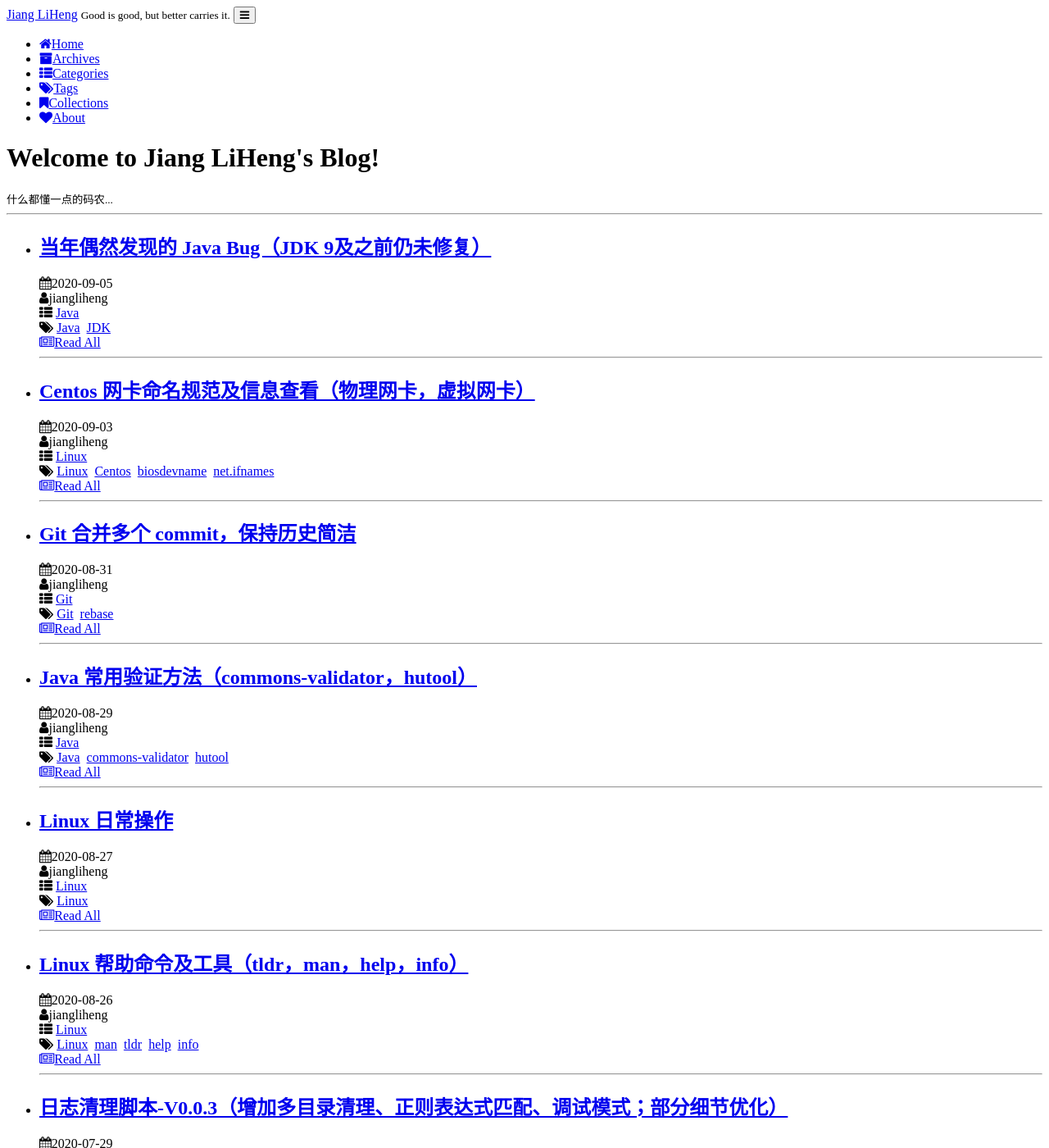
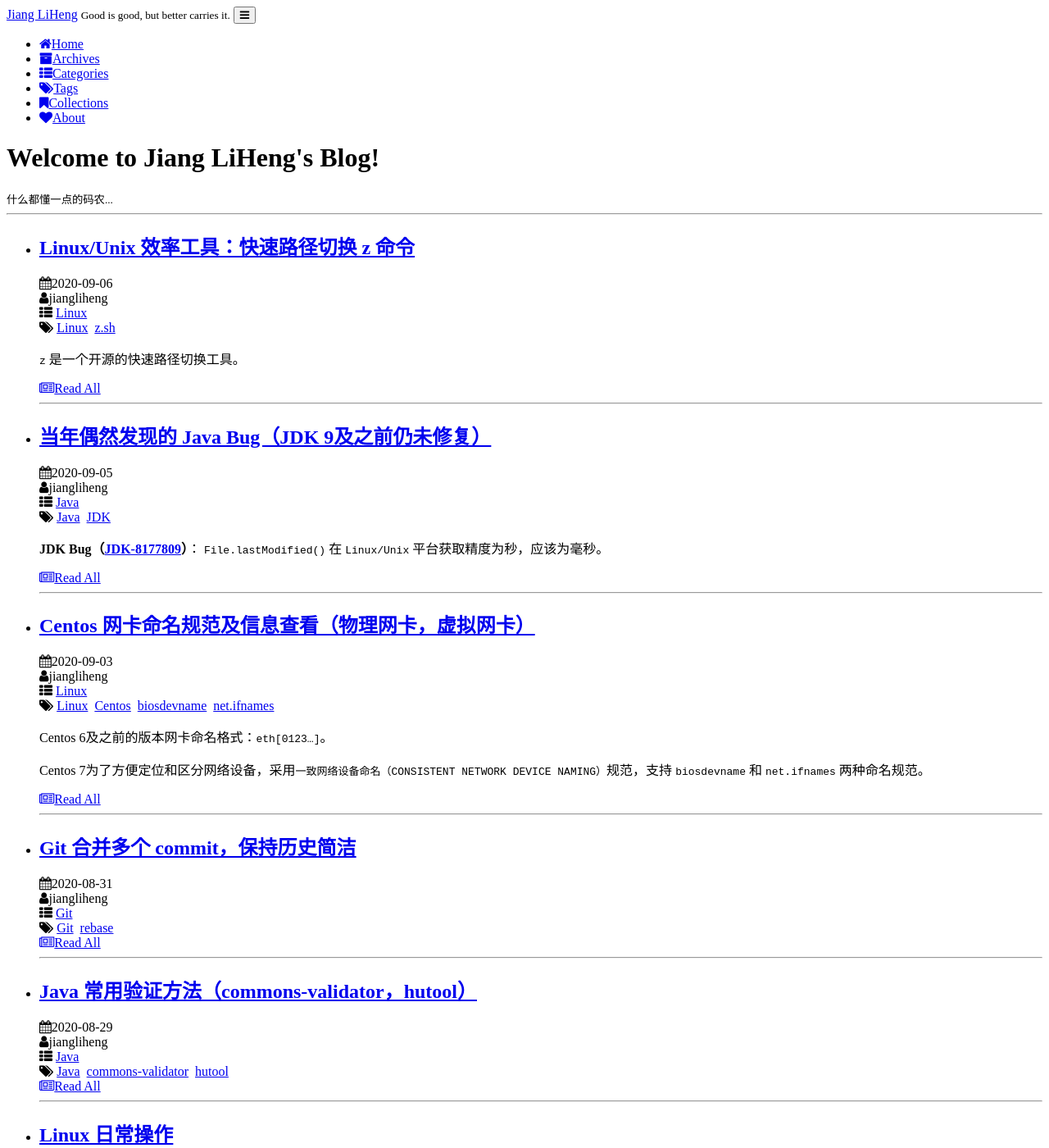
Before and after one commit to jiangliheng/blog, a Jekyll site: the page built from index.html, in a window 1280 px wide and 1400 px high. Shown: the whole window at 82% size. Built offline with Jekyll 4.4.1, drawn with Linux system fonts in a browser that asks for light colours; the list of posts is cut into pages by our own code; comment, search, counter and statistics services are not loaded; a style sheet for code colours, icons or effects is not loaded; some of the changed text lies outside the part shown.

Commit message:
fix format && add z.sh article

````diff
--- a/_posts/2020/2020-09-03-centos-network.md
+++ b/_posts/2020/2020-09-03-centos-network.md
@@ -8,6 +8,10 @@ author: jiangliheng
 ---
 * content
 {:toc}
+
+Centos 6及之前的版本网卡命名格式：```eth[0123…]```。
+
+Centos 7为了方便定位和区分网络设备，采用```一致网络设备命名（CONSISTENT NETWORK DEVICE NAMING）```规范，支持 ```biosdevname``` 和 ```net.ifnames``` 两种命名规范。
 
 
 
--- a/_posts/2020/2020-09-05-java-bug-file-lastModified.md
+++ b/_posts/2020/2020-09-05-java-bug-file-lastModified.md
@@ -8,6 +8,8 @@ author: jiangliheng
 ---
 * content
 {:toc}
+
+**JDK Bug（[JDK-8177809](https://bugs.openjdk.java.net/browse/JDK-8177809)）**： ```File.lastModified()``` 在 ```Linux/Unix``` 平台获取精度为秒，应该为毫秒。
 
 
 
--- /dev/null
+++ b/_posts/2020/2020-09-06-linux-z.md
@@ -0,0 +1,80 @@
+---
+layout: post
+title: "Linux/Unix 效率工具：快速路径切换 z 命令"
+date: "2020-09-06 10:00"
+category: Linux
+tags: Linux z.sh
+author: jiangliheng
+---
+* content
+{:toc}
+
+```z``` 是一个开源的快速路径切换工具。
+
+
+
+# 简介
+
+```z``` 是一个开源的快速路径切换工具（类似工具还有 ```z.lua```、```autojump```、```fasd```）。通过 ```Frecency``` 机制对日常访问的路径进行 ```Frecent``` 权重计算，```z``` 会帮你切换到所有匹配正则关键字的路径中权重值最高的那条路径。
+
+```Frecency``` 是由 ```Mozilla``` 开发，将访问的频率和新近度（上一次访问到现在的时间差）合并为一个度量的启发式方法。
+
+详细内容见： https://github.com/rupa/z
+
+# 安装
+
+```bash
+# /usr/local 安装
+$ cd /usr/local
+$ sudo git clone https://github.com/rupa/z.git
+$ sudo chmod +x z.sh
+
+# zsh 配置变量
+$ echo '. /usr/local/z/z.sh' >> ~/.zshrc
+$ source ~/.zshrc
+
+# bash 配置变量
+$ echo '. /usr/local/z/z.sh' >> ~/.bash_profile
+$ source ~/.bash_profile
+
+# 安装 manpage
+$ cp z.1 /usr/local/share/man/man1
+
+# 验证安装
+$ z -h
+$ man z
+```
+
+# 使用
+
+**技巧**：```z``` 命令可以使用 ```tab``` 来进行补齐，以提高切换效率。
+
+```bash
+# 查看帮助
+$ man z
+或
+$ tldr z
+
+# 显示记录的路径
+$ z
+
+# 切换到一个名字带有 "foo" 的路径
+$ z foo
+
+# 切换到一个名字带有 "foo" 并且后面带有 "bar" 的路径（例：fooesbar):
+$ z foo bar
+
+# 切换到名字带有 "foo" 并且拥有最高访问次数的路径
+$ z -r foo
+
+# 切换到最近使用的名字带有 "foo" 的路径
+$ z -t foo
+
+# 列出在 z 的数据库中名字带有 "foo" 的路径
+$ z -l foo
+
+# 将当前路径从 z 的数据库中移除
+$ z -x .
+```
+
+> 微信公众号：daodaotest
````
